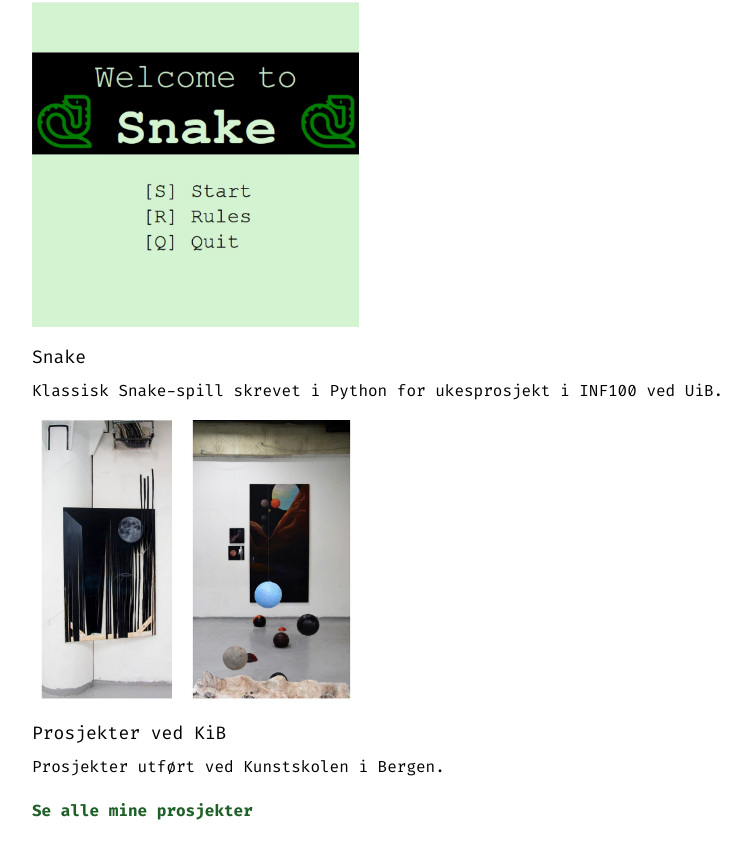
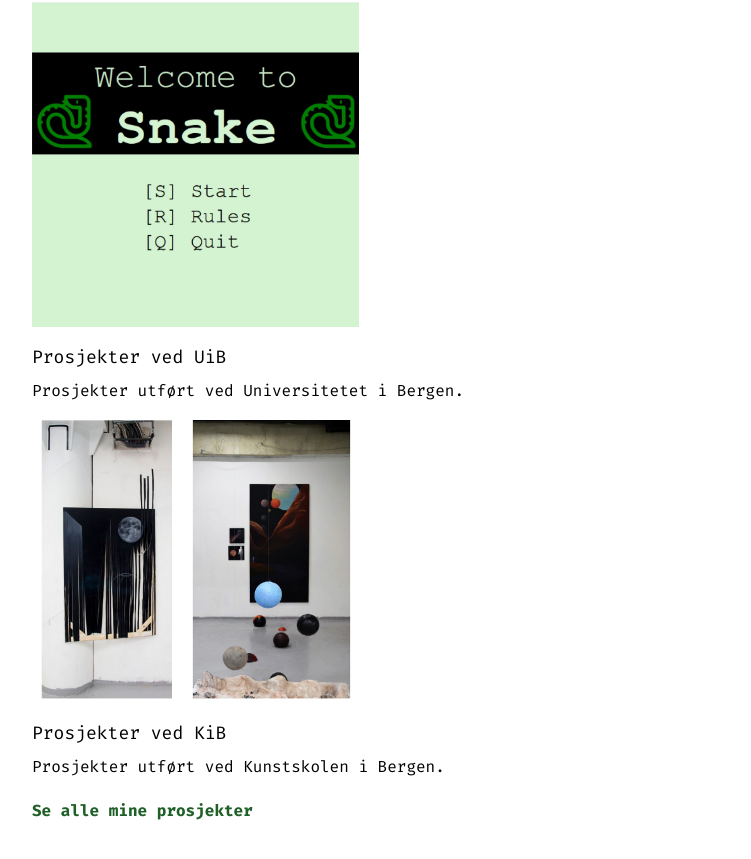
Before and after one commit to FridaHaars/personlig-nettside, a Next.js app: page / in a window 1280 px wide. Shown: the part 749-1608 px from the top of the page, without its empty margins (0-751 px from the left). Built offline with nearby package versions, Linux system fonts and the light colour scheme.

Commit message:
update uib projects

```diff
--- a/components/LatestProjects.jsx
+++ b/components/LatestProjects.jsx
@@ -11,11 +11,11 @@ import Image from 'next/image';
 // Her definerer hvilke prosjekter vi vil vise nedenfor.
 const latestProjects = [
   {
-    title: 'Snake',
+    title: 'Prosjekter ved UiB',
     description:
-      'Klassisk Snake-spill skrevet i Python for ukesprosjekt i INF100 ved UiB.',
+      'Prosjekter utført ved Universitetet i Bergen.',
     image: '/snake_menu.jpg',
-    href: '/prosjekter/snake',
+    href: '/prosjekter/uib',
   },
   {
     title: 'Prosjekter ved KiB',
```
